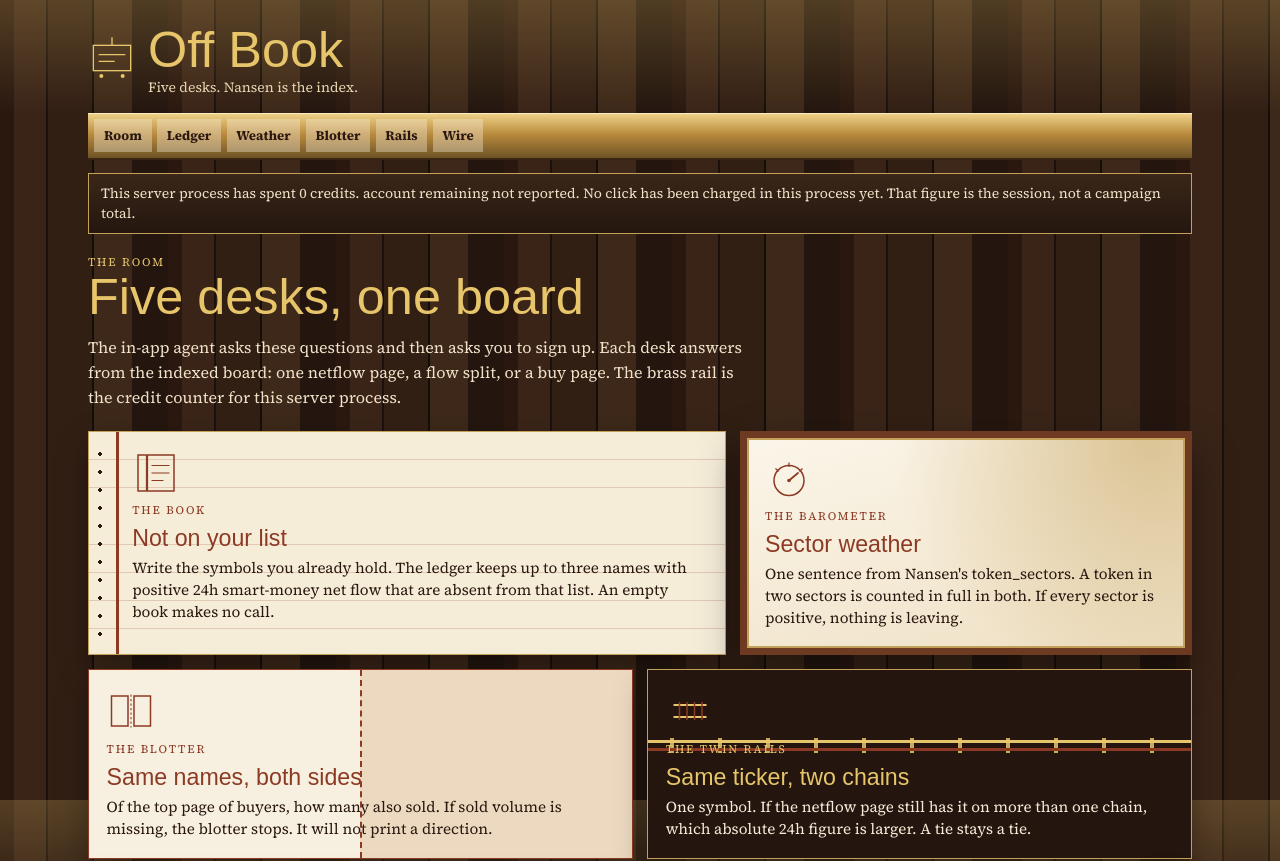
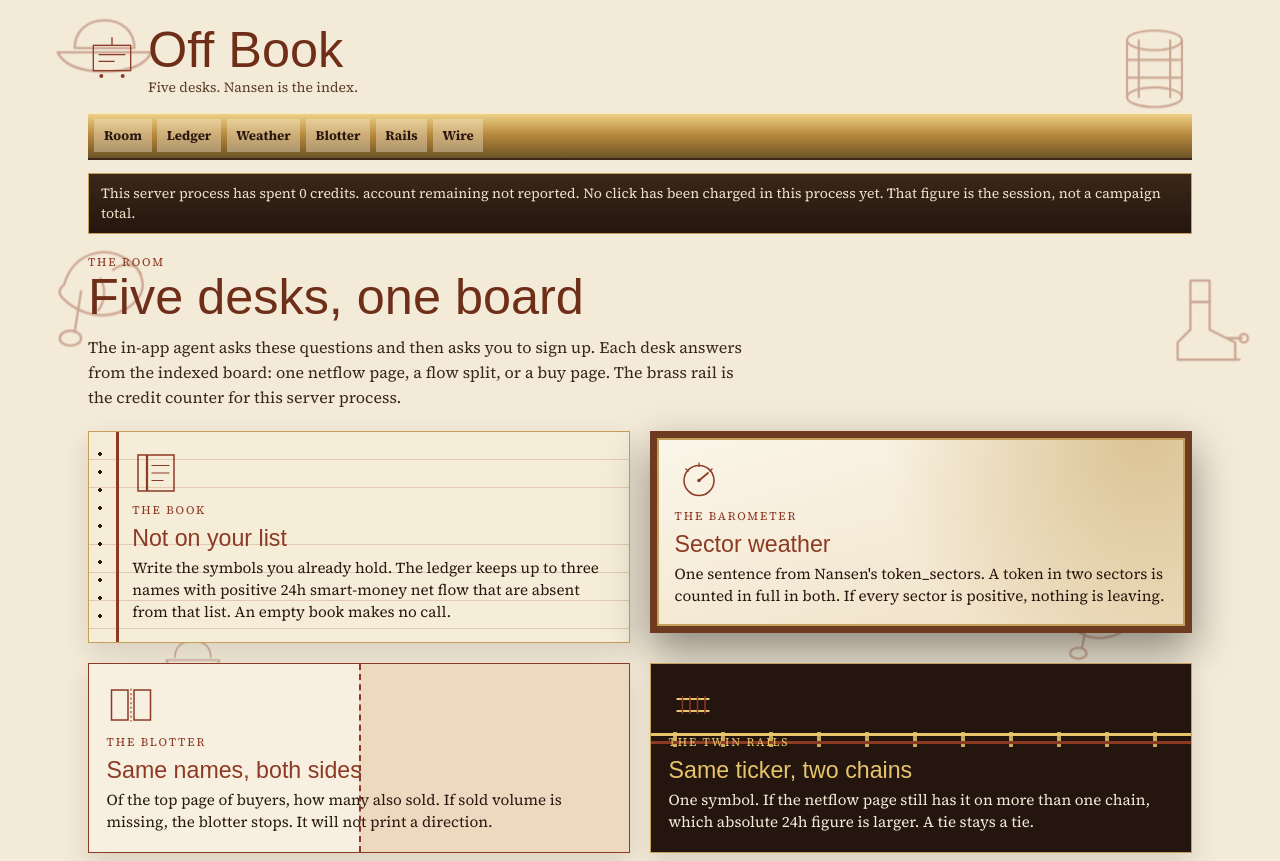
Before and after one commit to xjjda22/nansen-hackathon-sep26, a Next.js app: page / in a window 1280 px wide. Shown: the top 861 px of the page. Built offline with nearby package versions, Linux system fonts and the light colour scheme; a web font is replaced by a local one.

Commit message:
Keep the five desks in their own rows and draw the saloon behind them.
Each card is placed on an explicit grid row so text and the footer no longer paint through the next desk. The page background is an original cream sheet with rust line drawings, and the dev badge no longer sits on the last line.

```diff
--- a/app/globals.css
+++ b/app/globals.css
@@ -19,21 +19,43 @@
 }
 
 body {
-  background-color: #120c09;
-  background-image:
-    linear-gradient(180deg, rgba(231, 197, 106, 0.22), rgba(231, 197, 106, 0) 7rem),
-    repeating-linear-gradient(
-      90deg,
-      #2a1810 0 14px,
-      #3a2418 14px 46px,
-      #1c100c 46px 48px,
-      #321f14 48px 92px,
-      #140e0b 92px 94px,
-      #3d2819 94px 132px,
-      #24160f 132px 168px
-    );
-  color: var(--cream);
+  background-color: #f3ead8;
+  color: var(--ink);
   font-family: var(--font-serif), "Iowan Old Style", Palatino, serif;
+}
+
+.saloon-ground {
+  position: fixed;
+  inset: 0;
+  z-index: 0;
+  pointer-events: none;
+  overflow: hidden;
+}
+
+.saloon-ground svg {
+  display: block;
+  width: 100%;
+  height: 100%;
+}
+
+.shell {
+  position: relative;
+  z-index: 1;
+  padding-bottom: 3rem;
+}
+
+.room-main {
+  display: flow-root;
+  min-width: 0;
+}
+
+.site-footer {
+  position: relative;
+  z-index: 2;
+  margin-top: 2.5rem;
+  color: #3a2718;
+  font-size: 0.95rem;
+  line-height: 1.55;
 }
 
 .font-display {
@@ -45,13 +67,13 @@ body {
   font-family: var(--font-rye), Copperplate, serif;
   font-size: clamp(2rem, 5vw, 3.15rem);
   line-height: 1.05;
-  color: #e7c56a;
+  color: #6e2e18;
 }
 
 .room-lede {
   max-width: 42rem;
   margin: 0.7rem 0 1.35rem;
-  color: #f0e2c8;
+  color: #3a2718;
   line-height: 1.55;
 }
 
@@ -93,26 +115,44 @@ body {
 
 .door-grid {
   display: grid;
-  gap: 0.9rem;
+  grid-template-columns: minmax(0, 1fr);
+  grid-auto-rows: max-content;
+  align-items: start;
+  gap: 1.25rem;
   list-style: none;
   padding: 0;
   margin: 0;
 }
 
+.door-slot {
+  position: relative;
+  z-index: 1;
+  display: flex;
+  min-width: 0;
+  min-height: max-content;
+  height: auto;
+}
+
 .door {
   position: relative;
+  z-index: 1;
   display: flex;
-  min-height: 100%;
+  flex: 1 1 auto;
   flex-direction: column;
   gap: 0.35rem;
+  width: 100%;
+  height: auto;
+  min-height: max-content;
+  max-width: 100%;
   padding: 1.05rem 1.1rem 1.15rem;
+  overflow: hidden;
   text-decoration: none;
   color: inherit;
-  box-shadow: 0 14px 30px rgba(0, 0, 0, 0.35);
+  box-shadow: 0 10px 24px rgba(42, 24, 16, 0.12);
 }
 
-.door:hover {
-  transform: translateY(-2px);
+.door-copy {
+  overflow-wrap: anywhere;
 }
 
 .door-title {
@@ -135,7 +175,7 @@ body {
 }
 
 .kicker.on-wood {
-  color: #e7c56a;
+  color: #8c3a24;
 }
 
 .mark {
@@ -147,10 +187,14 @@ body {
 
 .desk {
   position: relative;
+  z-index: 1;
+  min-width: 0;
+  max-width: 100%;
+  overflow-wrap: anywhere;
   padding: 1.2rem 1.15rem 1.35rem;
   box-shadow:
     inset 0 1px 0 rgba(255, 244, 214, 0.35),
-    0 18px 40px rgba(0, 0, 0, 0.42);
+    0 14px 32px rgba(42, 24, 16, 0.12);
 }
 
 .desk h1 {
@@ -414,24 +458,32 @@ body {
 
 @media (min-width: 900px) {
   .door-grid {
-    grid-template-columns: repeat(12, 1fr);
+    grid-template-columns: minmax(0, 1fr) minmax(0, 1fr);
   }
 
   .door-slot-ledger {
-    grid-column: span 7;
+    grid-column: 1;
+    grid-row: 1;
   }
 
   .door-slot-weather {
-    grid-column: span 5;
+    grid-column: 2;
+    grid-row: 1;
   }
 
-  .door-slot-blotter,
+  .door-slot-blotter {
+    grid-column: 1;
+    grid-row: 2;
+  }
+
   .door-slot-rails {
-    grid-column: span 6;
+    grid-column: 2;
+    grid-row: 2;
   }
 
   .door-slot-wire {
-    grid-column: span 12;
+    grid-column: 1 / -1;
+    grid-row: 3;
   }
 
   .hemispheres,
--- a/app/layout.tsx
+++ b/app/layout.tsx
@@ -1,6 +1,7 @@
 import { BrandMark } from "@/components/brand";
 import { CreditBar } from "@/components/credit-bar";
 import { Nav } from "@/components/desk";
+import { SaloonGround } from "@/components/saloon-ground";
 import type { Metadata } from "next";
 import type { ReactNode } from "react";
 import { Rye, Source_Serif_4, Special_Elite } from "next/font/google";
@@ -32,18 +33,19 @@ export default function RootLayout({ children }: { children: ReactNode }) {
   return (
     <html lang="en" className={`${display.variable} ${body.variable} ${wire.variable} h-full antialiased`}>
       <body className="min-h-full">
-        <div className="mx-auto flex min-h-full w-full max-w-6xl flex-col px-4 py-6 sm:px-6">
+        <SaloonGround />
+        <div className="shell mx-auto flex min-h-full w-full max-w-6xl flex-col px-4 py-6 sm:px-6">
           <header className="mb-4 flex items-center gap-3">
             <BrandMark />
             <div>
               <p className="nameplate-title text-[1.7rem] sm:text-3xl">Off Book</p>
-              <p className="text-sm text-[#e7d3b0]">Five desks. Nansen is the index.</p>
+              <p className="text-sm text-[#5c3d28]">Five desks. Nansen is the index.</p>
             </div>
           </header>
           <Nav />
           <CreditBar />
-          <main className="flex-1">{children}</main>
-          <footer className="mt-8 text-sm leading-relaxed text-[#e7d3b0]">
+          <main className="room-main flex-1">{children}</main>
+          <footer className="site-footer">
             The server calls Nansen. This page does not scan blocks, does not ask for a seed or a
             signature, and does not invent a figure the API did not return.
           </footer>
--- a/components/brand.tsx
+++ b/components/brand.tsx
@@ -1,6 +1,6 @@
 export function BrandMark() {
   return (
-    <svg viewBox="0 0 72 72" className="h-12 w-12 text-[#e7c56a]" aria-hidden="true">
+    <svg viewBox="0 0 72 72" className="h-12 w-12 text-[#8c3a24]" aria-hidden="true">
       <path d="M36 2 V14" stroke="currentColor" strokeWidth="2" />
       <rect x="8" y="14" width="56" height="38" fill="none" stroke="currentColor" strokeWidth="2" />
       <path d="M16 28 H56 M16 38 H40" stroke="currentColor" strokeWidth="2" />
--- /dev/null
+++ b/components/saloon-ground.tsx
@@ -0,0 +1,63 @@
+export function SaloonGround() {
+  return (
+    <div className="saloon-ground" aria-hidden="true">
+      <svg viewBox="0 0 1200 800" preserveAspectRatio="xMidYMid slice">
+        <rect width="1200" height="800" fill="#f3ead8" />
+        <g
+          fill="none"
+          stroke="#8c3a24"
+          strokeWidth="2.2"
+          strokeLinecap="round"
+          strokeLinejoin="round"
+          opacity="0.38"
+        >
+          <g transform="translate(48 36)">
+            <path d="M22 34c0-16 12-26 28-26s28 10 28 26" />
+            <path d="M6 38h88c-6 12-22 18-44 18S12 50 6 38Z" />
+            <path d="M24 34h52" />
+          </g>
+          <g transform="translate(1040 48) scale(0.92)">
+            <ellipse cx="46" cy="16" rx="28" ry="10" />
+            <path d="M18 16v58M74 16v58" />
+            <path d="M18 36h56M18 54h56" />
+            <ellipse cx="46" cy="74" rx="28" ry="10" />
+            <path d="M30 16v58M62 16v58" />
+          </g>
+          <g transform="translate(1088 280)">
+            <path d="M28 8h18v46l24 12v16H16V66l12-12V8Z" />
+            <path d="M16 82h58" />
+            <path d="M62 62h14" />
+            <circle cx="78" cy="62" r="4" />
+            <path d="M28 28h18" />
+          </g>
+          <g transform="translate(36 250)">
+            <path d="M24 42c8-28 36-40 62-22 10 8 16 22 8 34-14 18-40 22-62 8-12-8-16-14-8-20Z" />
+            <path d="M70 28c10-8 22-6 26 4" />
+            <path d="M40 48 34 86" />
+            <ellipse cx="30" cy="92" rx="10" ry="7" />
+            <path d="M58 36c6 10 4 22-2 30" />
+          </g>
+          <g transform="translate(70 520)">
+            <path d="M36 58h62c10 0 18 8 16 16-8 6-28 10-48 6-22-4-36-10-30-22Z" />
+            <path d="M98 58c8-22 20-30 28-28 6 8-2 18-10 24" />
+            <path d="M126 34c8-2 16 4 14 12-4 4-12 4-16 0" />
+            <path d="M48 74v28M64 74v30M84 72v28M100 70v26" />
+            <circle cx="78" cy="28" r="7" />
+            <path d="M70 22h16M74 22V14h10v8" />
+            <path d="M78 35v23M78 44h16" />
+          </g>
+          <g transform="translate(980 560) scale(0.86)">
+            <path d="M30 48c6-26 34-38 58-20 8 8 12 20 4 32-16 16-42 18-60 4-8-6-10-12-2-16Z" />
+            <path d="M72 32c8-6 16-4 18 6" />
+            <path d="M46 52 40 84" />
+            <ellipse cx="36" cy="90" rx="9" ry="6" />
+          </g>
+          <g transform="translate(150 620) scale(0.7)">
+            <path d="M20 30c0-14 10-22 24-22s24 8 24 22" />
+            <path d="M8 34h72c-5 10-18 16-36 16S13 44 8 34Z" />
+          </g>
+        </g>
+      </svg>
+    </div>
+  );
+}
--- a/next.config.ts
+++ b/next.config.ts
@@ -2,6 +2,7 @@ import type { NextConfig } from "next";
 import path from "path";
 
 const nextConfig: NextConfig = {
+  devIndicators: false,
   turbopack: {
     root: path.join(__dirname),
   },
```
